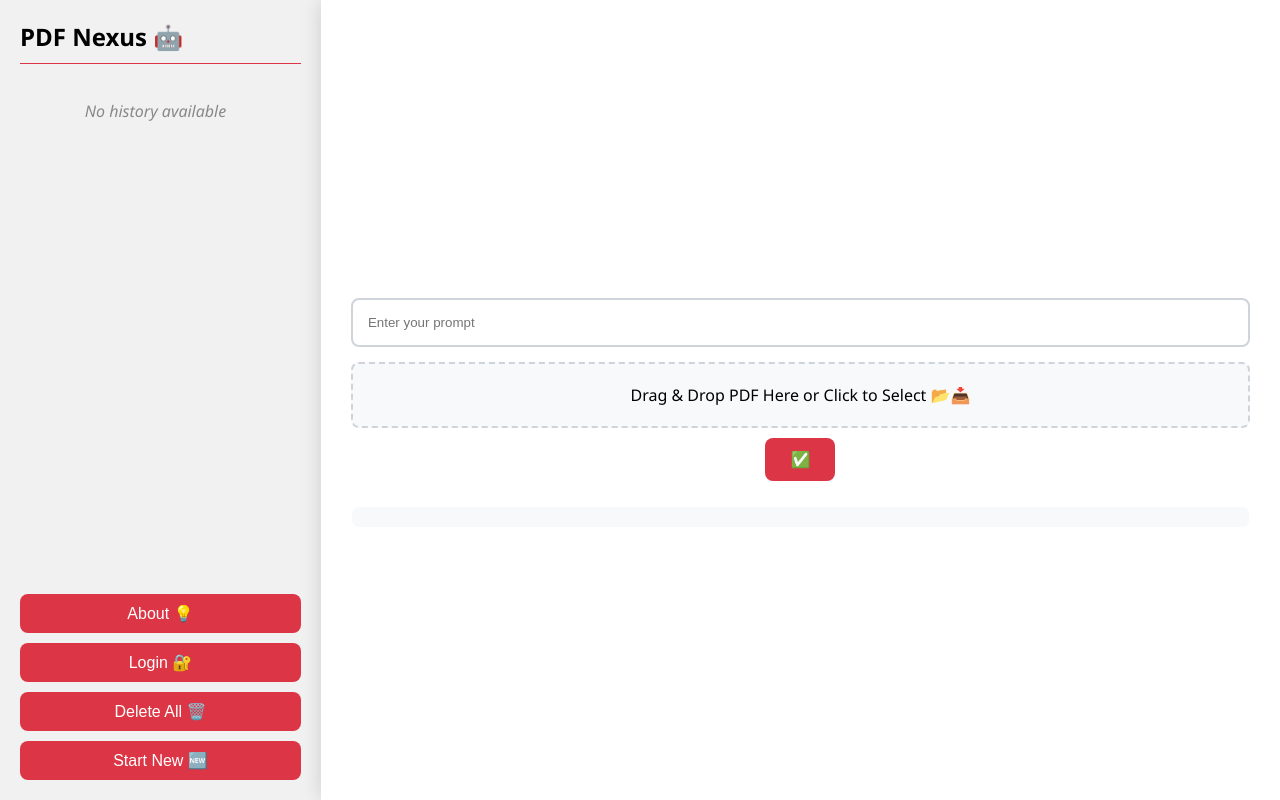
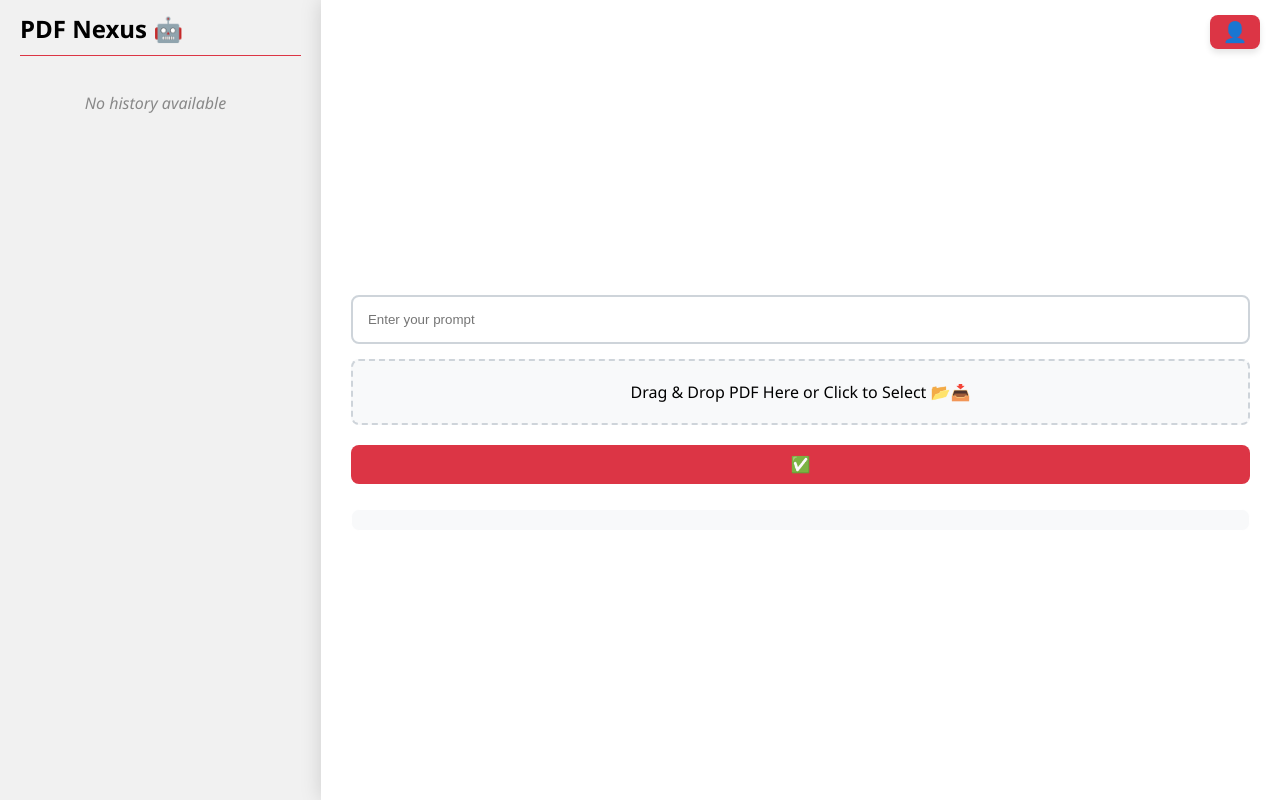
Before and after one commit to shahram8708/PDF-Nexus, a Flask app: page / in a window 1280 px wide. Run offline with Flask 3, Linux system fonts and the light colour scheme; some libraries are stand-ins or nearby versions.

Commit message:
Update index.html

```diff
--- a/templates/index.html
+++ b/templates/index.html
@@ -111,6 +111,7 @@
             border: 1px solid white;
             border-radius: 8px;
             background-color: #f8f9fa;
+            display: block;
         }
 
         #result::-webkit-scrollbar {
@@ -219,9 +220,13 @@
             color: white;
             display: flex;
             flex-direction: column;
-            padding: 20px;
+            padding: 12px 20px 20px 20px;
             color: black;
             box-shadow: 2px 0 5px rgba(0, 0, 0, 0.1);
+        }
+
+        #sidebar.show {
+            width: 100%;
         }
 
         .sidebar h2 {
@@ -269,6 +274,7 @@
             overflow-y: auto;
             padding: 0 10px 0 0;
             margin: 0 0 10px 0;
+            display: block;
         }
 
         #history::-webkit-scrollbar {
@@ -341,7 +347,93 @@
             background-color: #c82333;
         }
 
+        .action {
+            margin-bottom: 10px;
+            display: flex;
+            justify-content: center;
+            align-items: center;
+        }
+
+        #content {
+            position: absolute;
+            top: 50%;
+            left: 50%;
+            transform: translate(-50%, -50%);
+            padding: 20px;
+            background-color: white;
+            border: 1px solid #ccc;
+            box-shadow: 0px 0px 10px rgba(0, 0, 0, 0.1);
+            width: 50%;
+            box-sizing: border-box;
+        }
+
+        .hidden {
+            display: none;
+        }
+
+        .container button {
+            display: block;
+            width: 100%;
+            margin-top: 10px;
+            padding: 10px;
+            border: none;
+            border-radius: 8px;
+            background-color: #dc3545;
+            color: white;
+            cursor: pointer;
+            transition: background-color 0.3s;
+        }
+
+        .container button:hover {
+            background-color: #c82333;
+        }
+
+        #toggleButton {
+            position: fixed;
+            right: 20px;
+            width: 100%;
+            max-width: 50px;
+            text-align: center;
+            background-color: #dc3545;
+            color: white;
+            border: none;
+            font-size: 24px;
+            cursor: pointer;
+            box-shadow: 0px 4px 6px rgba(0, 0, 0, 0.1);
+            font-size: 20px;
+            padding: 5px;
+            top: 5px;
+        }
+
+        #toggleButton:hover {
+            background-color: #c82333;
+        }
+
+        #backToHomeButton {
+            display: block;
+            width: 90%;
+            margin: 10px auto;
+            padding: 10px;
+            background-color: #dc3545;
+            color: white;
+            border: none;
+            cursor: pointer;
+            text-align: center;
+            box-sizing: border-box;
+        }
+
+        #backToHomeButton:hover {
+            background-color: #c82333;
+        }
+
         @media (max-width: 600px) {
+
+            #toggleButton {
+                left: 20px;
+                font-size: 20px;
+                padding: 5px;
+                top: 5px;
+            }
 
             .toggle-button {
                 width: 30px;
@@ -352,7 +444,7 @@
                 cursor: pointer;
                 z-index: 1;
                 position: absolute;
-                top: 28px;
+                top: 20px;
                 right: 20px;
             }
 
@@ -381,13 +473,6 @@
             }
 
         }
-
-        .action {
-            margin-bottom: 10px;
-            display: flex;
-            justify-content: center;
-            align-items: center;
-        }
     </style>
     <script src="https://cdnjs.cloudflare.com/ajax/libs/pdf.js/2.16.105/pdf.min.js"></script>
 </head>
@@ -396,13 +481,17 @@
     <div class="sidebar" id="sidebar">
         <h2>PDF Nexus 🤖</h2>
         <div id="history"></div>
-        <button class="about" id="about" onclick="openAboutPage()">About 💡</button>
-        <button class="login-button" id="login-button">Login 🔐</button>
-        <div class="user-name" style="display: none;"></div>
-        <button id="deleteAll">Delete All 🗑️</button>
-        <button id="startNew">Start New 🆕</button>
     </div>
     <div class="container" id="container">
+        <button id="toggleButton">👤</button>
+        <div id="content" class="hidden">
+            <button class="about" id="about" onclick="openAboutPage()">About 💡</button>
+            <button class="login-button" id="login-button">Login 🔐</button>
+            <div class="user-name" style="display: none;"></div>
+            <button id="historyButton">History 🕒</button>
+            <button id="deleteAll">Delete All 🗑️</button>
+            <button id="startNew">Start New 🆕</button>
+        </div>
         <form id="uploadForm" enctype="multipart/form-data">
             <div class="input-group">
                 <input type="text" name="prompt" placeholder="Enter your prompt" required>
@@ -440,6 +529,49 @@
         <div class="bar"></div>
     </div>
     <script>
+        function showHistory() {
+            const sidebar = document.getElementById('sidebar');
+            const container = document.getElementById('container');
+
+            sidebar.style.display = 'flex';
+            sidebar.classList.add('show');
+            container.style.display = 'none';
+
+            if (!document.getElementById('backToHomeButton')) {
+                const backToHomeButton = document.createElement('button');
+                backToHomeButton.id = 'backToHomeButton';
+                backToHomeButton.textContent = 'Back to Home';
+                backToHomeButton.addEventListener('click', () => {
+                    window.location.reload();
+                });
+
+                sidebar.appendChild(backToHomeButton);
+            }
+        }
+
+        const historyButton = document.getElementById('historyButton');
+        historyButton.addEventListener('click', showHistory);
+
+        document.addEventListener('DOMContentLoaded', () => {
+            const toggleButton = document.getElementById('toggleButton');
+            const content = document.getElementById('content');
+
+            toggleButton.addEventListener('click', () => {
+                content.classList.toggle('hidden');
+            });
+
+            document.addEventListener('click', (event) => {
+                if (!content.contains(event.target) && event.target !== toggleButton) {
+                    content.classList.add('hidden');
+                }
+            });
+
+            content.addEventListener('click', (event) => {
+                event.stopPropagation();
+                content.classList.add('hidden');
+            });
+        });
+
         function toggleMenu() {
             var menuButton = document.querySelector('.toggle-button');
             menuButton.classList.toggle('change');
```
